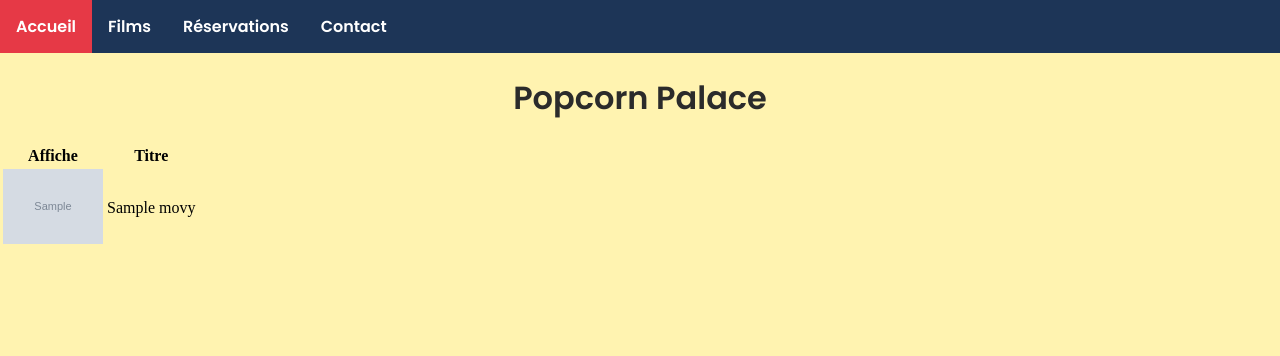
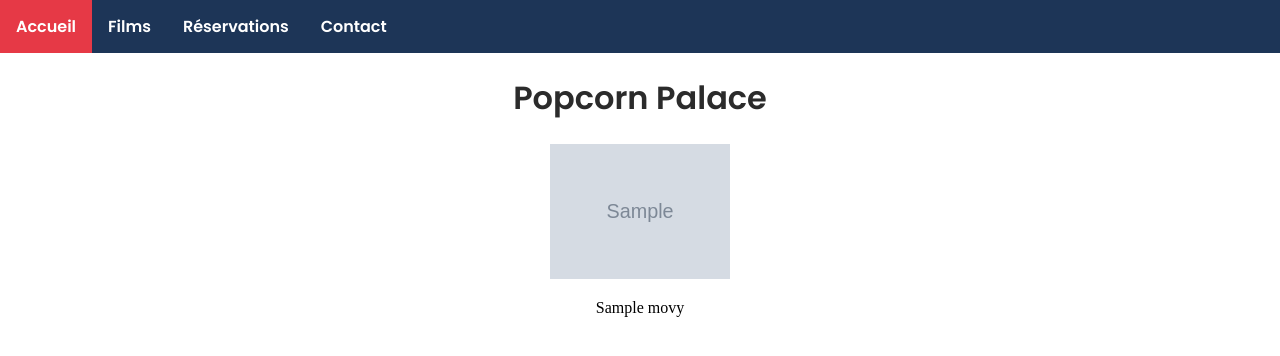
Before and after one commit to baris-ux/cinema-reservation, a Flask app: page / in a window 1280 px wide. Shown: the top 356 px of the page. Run offline with Flask 3, Linux system fonts and the light colour scheme; grey boxes marked "Sample" are stand-in pictures; a database or web service that is not in the repository returns one stand-in record (values such as "Sample title"); some libraries are stand-ins or nearby versions.

Commit message:
mise en forme

```diff
--- a/app.py
+++ b/app.py
@@ -16,5 +16,9 @@ def index():
     movies = get_movies()
     return render_template("index.html", movies=movies)
 
+@app.route("/contact")
+def contact():
+    return render_template("contact.html")
+
 if __name__ == "__main__":
     app.run(debug=True)
--- a/import_tmdb.py
+++ b/import_tmdb.py
@@ -68,4 +68,4 @@ def import_by_title(query: str):
 
 
 if __name__ == "__main__":
-    import_by_title("Dune")  # ← change le titre pour importer d’autres films
+    import_by_title("Superman")  # entrer le nom du film
--- a/static/css/accueil.css
+++ b/static/css/accueil.css
@@ -1,5 +1,5 @@
 body{
-    background-color: #FFF3B0;
+    /*background-color: #FFF3B0;*/
     margin: 0;
 }
 
@@ -36,3 +36,28 @@ ul li a:hover:not(.active) {
 ul li a.active {
   background-color: #E63946;
 }
+
+
+
+.films {
+    display: flex;
+    flex-wrap : wrap;
+    gap: 20px;
+    justify-content: center;
+}
+
+.film {
+    width : 180px;
+    text-align : center;
+    word-wrap: break-word;
+    cursor : pointer;
+}
+
+.film img {
+    width: 100%;
+    height: auto;
+}
+
+.film img:hover{
+    opacity: 0.5;
+}
--- a/templates/index.html
+++ b/templates/index.html
@@ -12,23 +12,20 @@
                 <li><a class="active" href="#">Accueil</a></li>
                 <li><a href="#">Films</a></li>
                 <li><a href="#">Réservations</a></li>
-                <li><a href="#">Contact</a></li>
+                <li><a href="{{ url_for('contact') }}">Contact</a></li>
             </ul>
         </nav>
         <h1>Popcorn Palace</h1>
 
-        <table>
-            <tr>
-                <th>Affiche</th>
-                <th>Titre</th>
-            </tr>
+        <div class="films">
             {% for title, poster_url in movies %}
-            <tr>
-                <td><img src="{{ poster_url }}" alt="Affiche de {{ title }}" width="100"></td>
-                <td>{{ title }}</td>
-            </tr>
+            <div class="film">
+                <img src="{{ poster_url }}" alt="Affiche de {{ title }}" width="150">
+                <p>{{ title }}</p>
+            </div>
             {% endfor %}
-        </table>
+        </div>
+
 
     </body>
 </html>
```
Also changed, not shown: templates/contact.html (added, +18 -0 lines).
